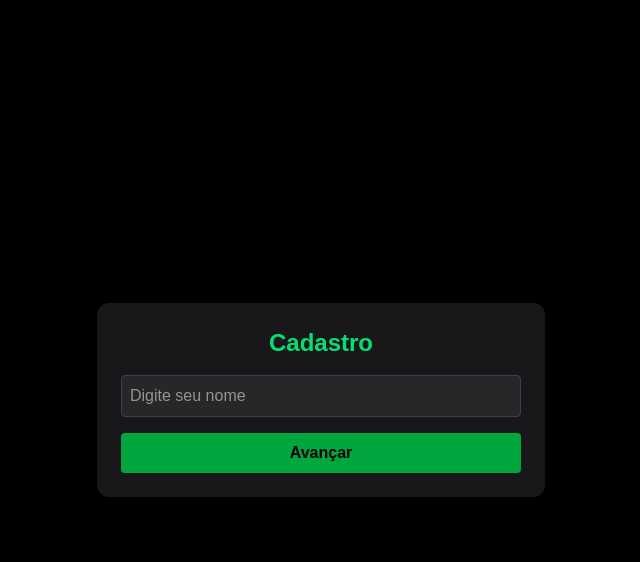
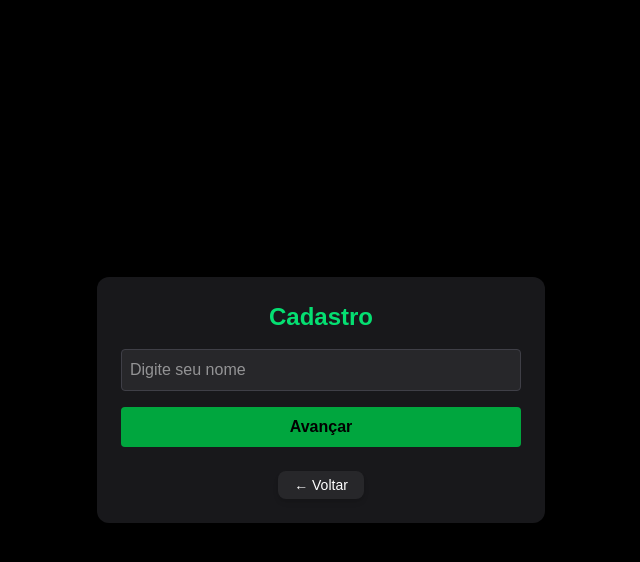
Before and after one commit to MarianaATavares/jovify-web, a Next.js app: page / in a window 1280 px wide. Both pictures are taken after a click on the button "Começar". Shown: the top 562 px of the page, without its empty margins (319-959 px from the left). Built offline with nearby package versions, Linux system fonts and the light colour scheme.

Commit message:
feat: adiciona botão de voltar em todas as etapas

```diff
--- a/app/page.tsx
+++ b/app/page.tsx
@@ -54,6 +54,29 @@ export default function Home() {
     setStep('resultado')
   }
 
+  const voltarEtapa = () => {
+    switch (step) {
+      case 'cadastro':
+        setStep('inicio')
+        break
+      case 'autoconhecimento':
+        setStep('cadastro')
+        break
+      case 'resultado':
+        setStep('autoconhecimento')
+        break
+      case 'boasVindas':
+        setStep('resultado')
+        break
+      case 'home':
+        setStep('boasVindas')
+        break
+      case 'trilhas':
+        setStep('home')
+        break
+    }
+  }
+
   return (
     <main className="flex min-h-screen flex-col items-center justify-center bg-black p-6 text-white">
       {step === 'inicio' && (
@@ -88,6 +111,9 @@ export default function Home() {
           >
             Avançar
           </button>
+          <div className="text-center pt-2">
+            <button onClick={voltarEtapa} className="bg-zinc-800 hover:bg-zinc-700 text-white py-1 px-4 rounded-lg shadow-md text-sm">← Voltar</button>
+          </div>
         </section>
       )}
 
@@ -113,6 +139,9 @@ export default function Home() {
           >
             Ver meu perfil
           </button>
+          <div className="text-center pt-2">
+            <button onClick={voltarEtapa} className="bg-zinc-800 hover:bg-zinc-700 text-white py-1 px-4 rounded-lg shadow-md text-sm">← Voltar</button>
+          </div>
         </section>
       )}
 
@@ -127,6 +156,9 @@ export default function Home() {
           >
             Acessar Funções Especiais
           </button>
+          <div className="text-center pt-2">
+            <button onClick={voltarEtapa} className="bg-zinc-800 hover:bg-zinc-700 text-white py-1 px-4 rounded-lg shadow-md text-sm">← Voltar</button>
+          </div>
         </section>
       )}
 
@@ -150,6 +182,9 @@ export default function Home() {
           >
             Ir para a Página Inicial
           </button>
+          <div className="text-center pt-2">
+            <button onClick={voltarEtapa} className="bg-zinc-800 hover:bg-zinc-700 text-white py-1 px-4 rounded-lg shadow-md text-sm">← Voltar</button>
+          </div>
         </section>
       )}
 
@@ -178,6 +213,9 @@ export default function Home() {
               <p>Receba artigos, vídeos e dicas com base no seu perfil: {perfil}.</p>
             </div>
           </div>
+          <div className="text-center pt-2">
+            <button onClick={voltarEtapa} className="bg-zinc-800 hover:bg-zinc-700 text-white py-1 px-4 rounded-lg shadow-md text-sm">← Voltar</button>
+          </div>
         </section>
       )}
 
@@ -187,7 +225,6 @@ export default function Home() {
           <p className="text-zinc-300 text-center">
             Aqui você encontrará desafios, conteúdos e práticas alinhadas ao seu perfil: <span className="text-green-400 font-semibold">{perfil}</span>.
           </p>
-
           <div className="grid grid-cols-1 md:grid-cols-2 gap-6 text-zinc-300">
             <div className="bg-zinc-800 p-4 rounded-xl">
               <h3 className="text-green-400 font-semibold">Trilha da Autoliderança</h3>
@@ -206,13 +243,9 @@ export default function Home() {
               <p>Desenvolva sua expressão, escuta ativa e impacto em interações pessoais e profissionais.</p>
             </div>
           </div>
-
-          <button
-            onClick={() => setStep('home')}
-            className="bg-green-500 hover:bg-green-600 text-black font-bold py-2 w-full rounded transition"
-          >
-            Voltar para a Home
-          </button>
+          <div className="text-center pt-2">
+            <button onClick={voltarEtapa} className="bg-zinc-800 hover:bg-zinc-700 text-white py-1 px-4 rounded-lg shadow-md text-sm">← Voltar</button>
+          </div>
         </section>
       )}
     </main>
```
